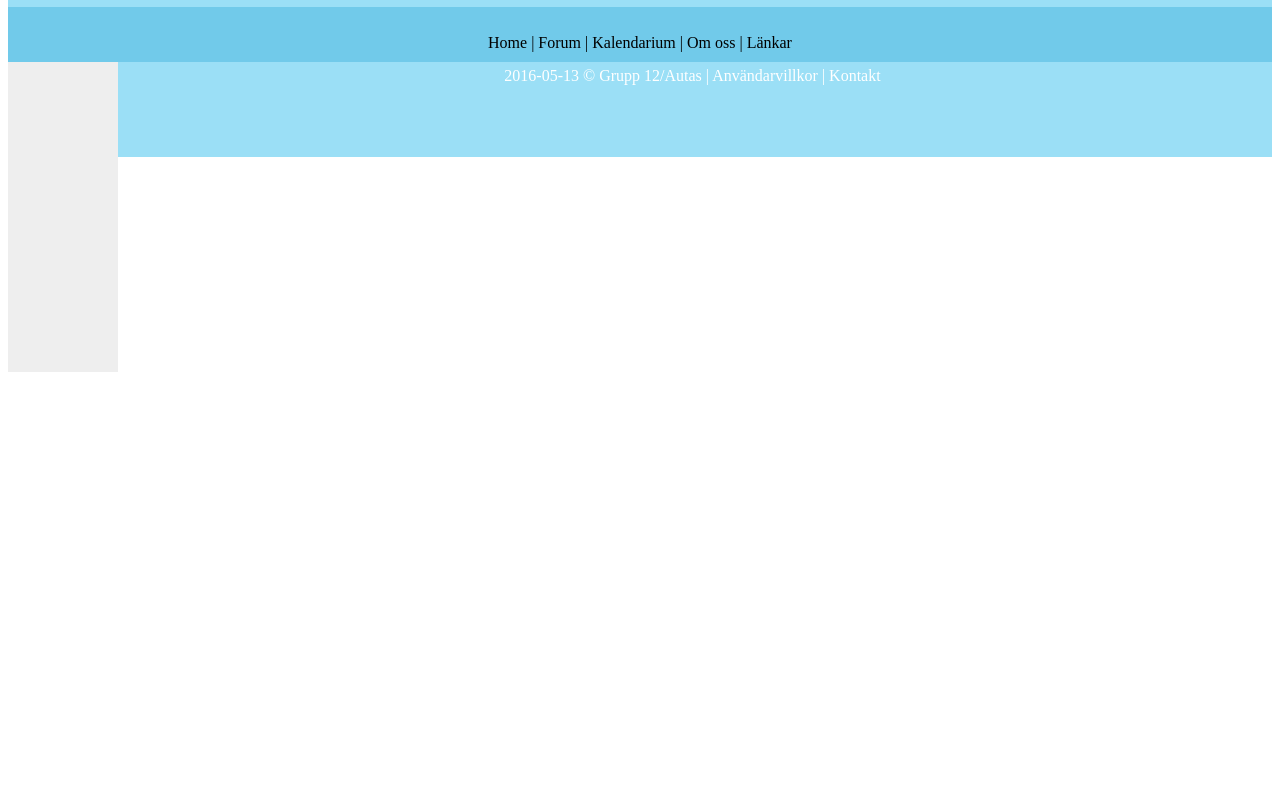
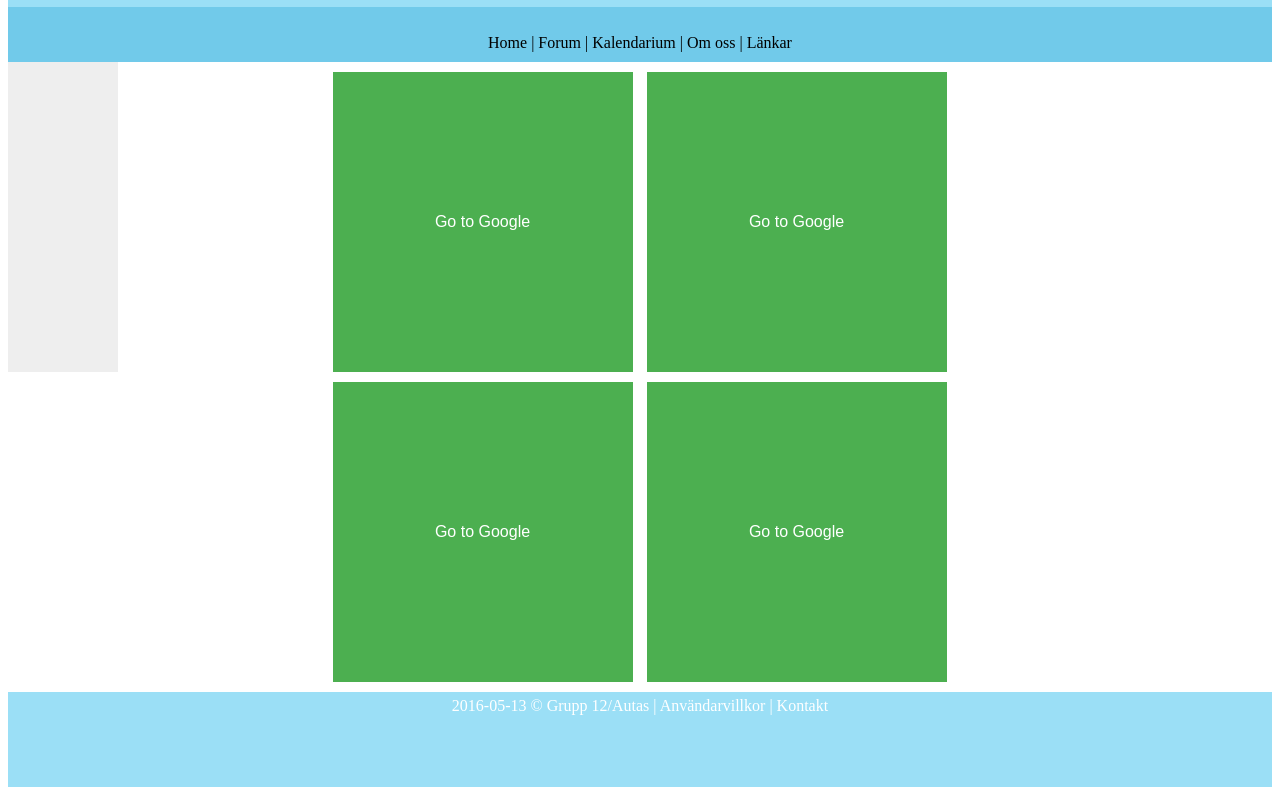
Before and after one commit to gustavcjonas/ProjektarbeteGrupp12, a plain HTML site: page index.html in a window 1280 px wide. Shown: the part 96-891 px from the top of the page. Before the commit the page ends 800 px from the top, so only its background shows below. Drawn offline with Linux system fonts and the light colour scheme.

Commit message:
Finns 4 knappar nu
^

```diff
--- a/index.html
+++ b/index.html
@@ -13,7 +13,21 @@
 <p> Home  |  Forum  |  Kalendarium  |  Om oss  |  Länkar </p>
 </div>
 
-<div id="login">
+<div id="mainContent">
+	<div id="login">
+	</div>
+
+	<div id="centerDiv">
+
+		<form action="http://google.com">
+			<input type="submit" value="Go to Google" id="bigButton">
+			<input type="submit" value="Go to Google" id="bigButton">
+			<br>
+			<input type="submit" value="Go to Google" id="bigButton">
+			<input type="submit" value="Go to Google" id="bigButton">
+		</form>
+
+	</div>
 </div>
 
 <div id="footer">
--- a/main.css
+++ b/main.css
@@ -30,3 +30,34 @@
     padding:5px;
     text-align: center;
 }
+
+#mainContent{
+	width:100%;
+	background-color:#ffffff;
+	height:auto;
+
+}
+
+#centerDiv{
+	margin: 0 auto;
+    width:625px;
+	padding:5px;
+	height:auto;
+
+}
+
+
+
+#bigButton{
+	background-color: #4CAF50; /* Green */
+    border: none;
+    color: white;
+    padding: 5px 5px;
+    text-align: center;
+    text-decoration: none;
+    display: inline-block;
+    font-size: 16px;
+	height:300px;
+    width:300px;
+	margin: 5px 5px;
+}
```
